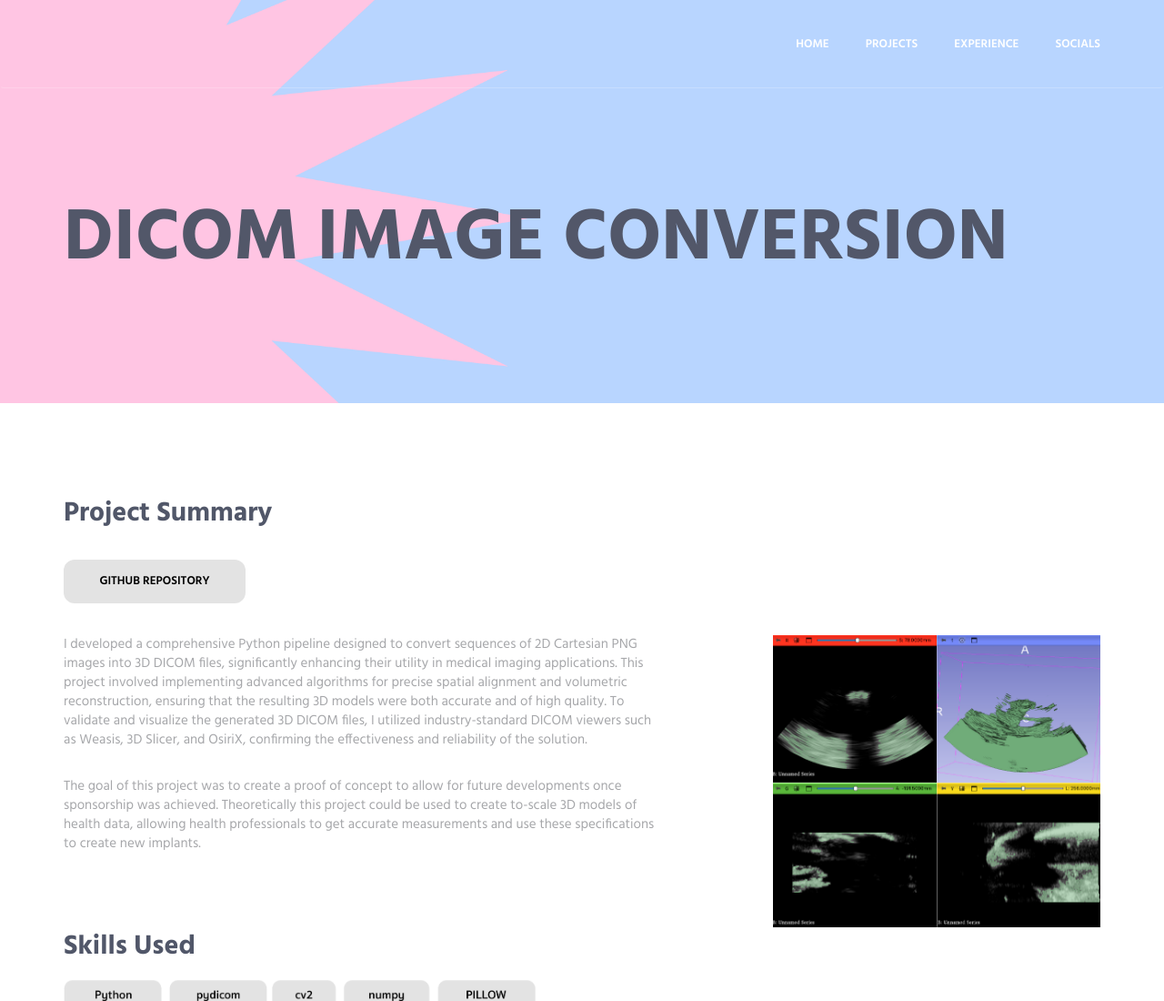
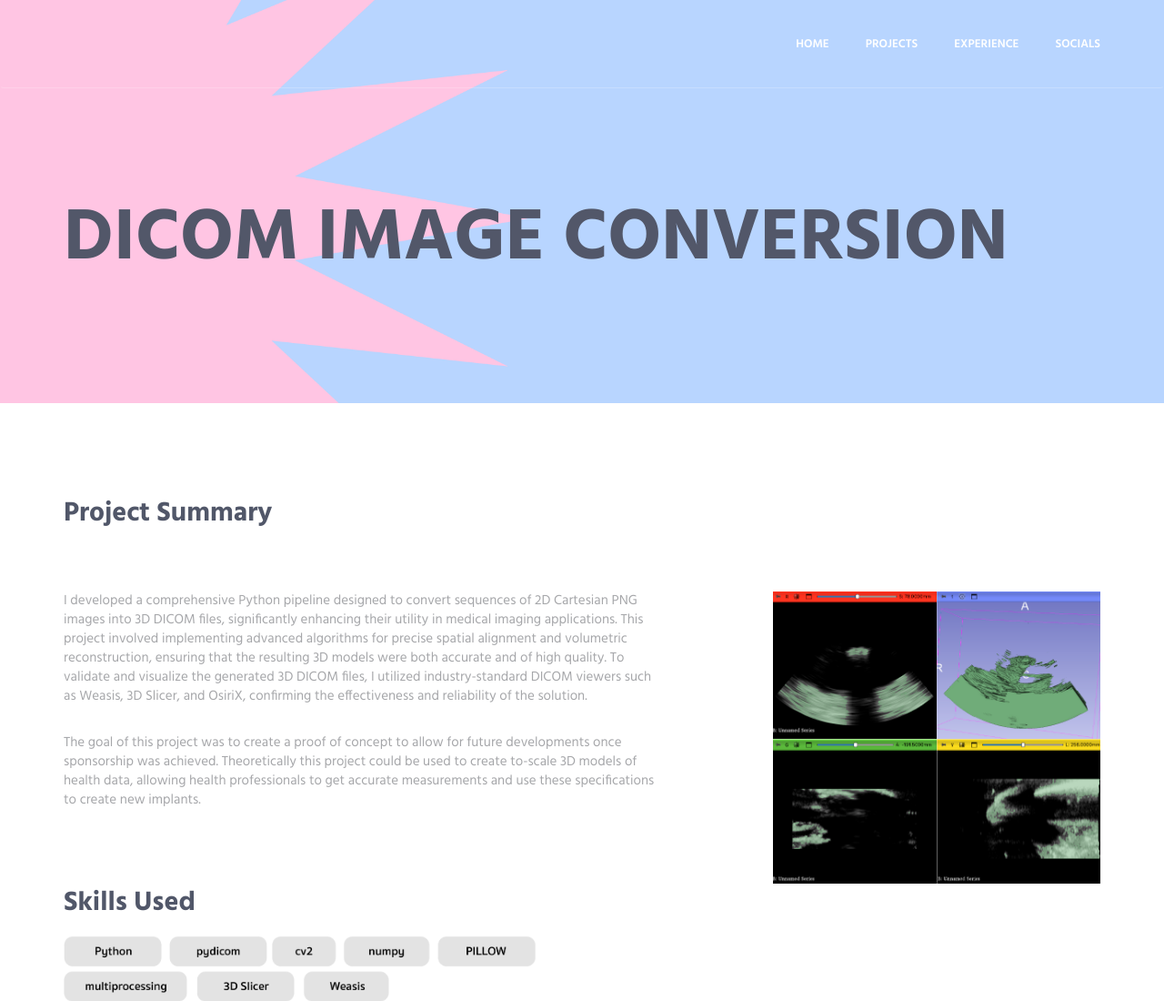
Before and after one commit to yaellysh/yaellysh.github.io, a plain HTML site: page dicom.html in a window 1280 px wide. Shown: the top 1100 px of the page at 91% size. Drawn offline with Linux system fonts and the light colour scheme.

Commit message:
Update dicom.html

```diff
--- a/dicom.html
+++ b/dicom.html
@@ -88,7 +88,6 @@
                 <div class="col-sm-6">
                     <h2>Project Summary</h2>
                     <div style="height: 15px;"></div>
-                    <button onclick="window.open('https://github.com/yaellysh/PolarTransform', '_blank');" class="btn-theme btn-theme-sm btn-base-bg text-uppercase" style="width: 200px; margin-right: 10px;  background-color: #e3e3e3;  color: black; border-radius: 12px;">GitHub Repository</button>
                     <!-- <button type="submit" class="btn-theme btn-theme-sm btn-base-bg text-uppercase" style="width: 200px; background-color: #e3e3e3; color: black; border-radius: 12px;">Documentation</button> -->
                     <div style="height: 15px;"></div>
                 </div>
```
